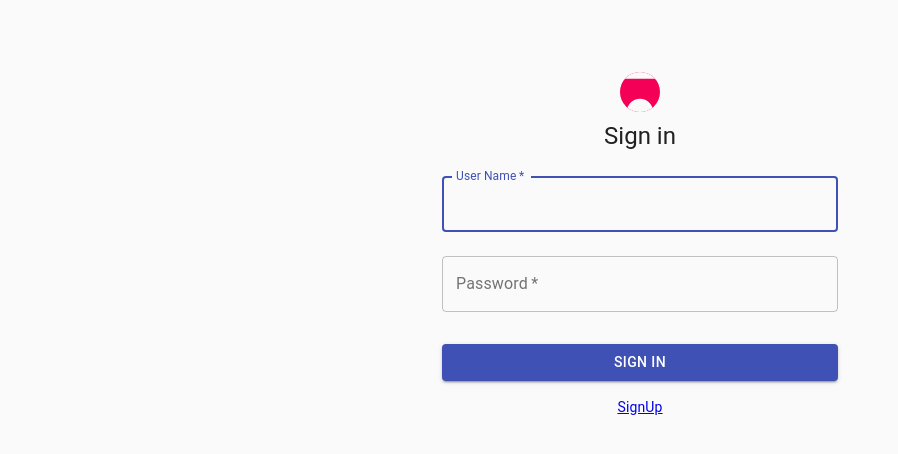
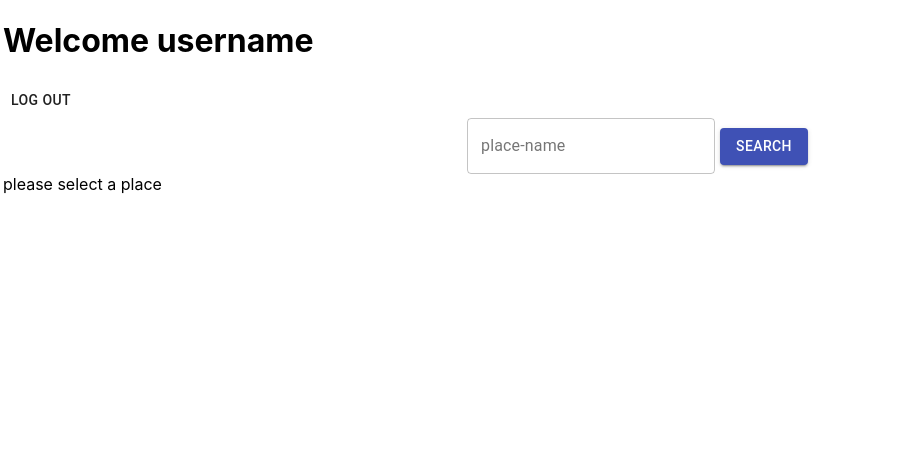
Before and after one commit to fares1994/weatherApp, a React (Create React App) app: page /user/ in a window 1280 px wide. Before the commit this address led to /signin. Shown: the top 454 px of the page, without its empty margins (0-898 px from the left). Built offline with nearby package versions, Linux system fonts and the light colour scheme; sample sign-in values are in the browser's storage.

Commit message:
final touches connecting

```diff
--- a/src/App.js
+++ b/src/App.js
@@ -12,7 +12,7 @@ import User from './pages/user.page';
 import {AuthContext} from './context/auth-context';
 
 const App = () => {
-  const [token, setToken] = useState(false);
+  const [token, setToken] = useState(localStorage.getItem('token') || '');
   const [username, setUserName] = useState('');
 
   const login = useCallback((username,token) => {
--- a/src/components/weather-details/weather-details.jsx
+++ b/src/components/weather-details/weather-details.jsx
@@ -3,6 +3,8 @@ import { makeStyles } from '@material-ui/core/styles';
 import WbSunnyIcon from '@material-ui/icons/WbSunny';
 import CloudIcon from '@material-ui/icons/Cloud';
 import GrainIcon from '@material-ui/icons/Grain';
+import { Build } from '@material-ui/icons';
+import { Button } from '@material-ui/core';
 const useStyles = makeStyles((theme) => ({
     container:{
         display:'flex',
@@ -11,8 +13,8 @@ const useStyles = makeStyles((theme) => ({
     }
   }));
 const stateIcons = {
-    sunny: <WbSunnyIcon className/>,
-    cloud: <CloudIcon />,
+    sunny: <WbSunnyIcon/>,
+    fair: <CloudIcon />,
     rainy: <GrainIcon />
 }
 const WeatherDetails = props =>{
@@ -24,6 +26,7 @@ const WeatherDetails = props =>{
         state:'',
         day:''
     })
+
     useEffect(()=>{
 
        setDetails({
@@ -31,10 +34,25 @@ const WeatherDetails = props =>{
         time:props.time,
         temp:props.temp,
         day: props.day,
-        state: stateIcons[props.state]
+        state: stateIcons[props.state],
+        unit: 'F'
        })
     },[props])
-    return (
+    const changeToCelsius = () =>{
+        if(details.unit==='C'){
+            return
+        }
+        const temp = Math.floor((details.temp -32)*(5/9))
+        setDetails({...details,temp,unit:'C'})
+    }
+    const changeToFahrenheit = () =>{
+        if(details.unit==='F'){
+            return
+        }
+        const temp = Math.floor(details.temp*(9/5) +32)
+        setDetails({...details,temp,unit:'F'})
+    }
+    return(
         <div className={classes.container}>
             <div>
                   { details.state }
@@ -43,6 +61,9 @@ const WeatherDetails = props =>{
                 <h1>{details.place}</h1>
                 <div>{details.time}</div>
                 <div>{details.day}</div>
+                <div>{details.temp} {details.unit}</div>
+                <Button onClick={changeToCelsius}>Celsius</Button>
+                <Button onClick={changeToFahrenheit}>Fahrenheit</Button>
             </div>
 
         </div>
--- a/src/pages/signIn.page.jsx
+++ b/src/pages/signIn.page.jsx
@@ -43,7 +43,7 @@ const SignIn = () =>{
       username:'',
       password:''
   })
-  const [error,setError] = useState(false)
+  const [error,setError] = useState('')
   const [isLoading,setIsLoading] = useState(false)
 
   const formHandler = event =>{
@@ -55,12 +55,12 @@ const SignIn = () =>{
 }
 const submitHandler = async event =>{
     event.preventDefault();
-    console.log(event);
+
     if(form.username.length===0||form.password.length===0){
        return setError('please complete form')
     }
     try{
-       const token = await fetch('http://localhost:3001/signin',
+       const res = await fetch('http://localhost:3001/signin',
        {
          method:'POST',
         headers:{
@@ -68,10 +68,16 @@ const submitHandler = async event =>{
          },
          body:JSON.stringify(form)
        })
-       console.log(form.username,token)
-       return auth.login(form.username,token)
+        if(!res.ok){
+          throw new Error('credintials are not correct')
+        }
+       const token = (await res.json()).token
+
+       auth.login(form.username,token)
+       return localStorage.setItem('token',token)
     }catch(err){
-      setError(err)
+
+      setError(err.message)
     }
 
     //ready to send (form)
--- a/src/pages/signup.page.jsx
+++ b/src/pages/signup.page.jsx
@@ -55,8 +55,8 @@ const [isLoading,setIsLoading] = useState(false)
 }
    const submitHandler = async event =>{
     event.preventDefault();
-    console.log(form)
-    console.log(event);
+
+
     if(form.username.length===0||form.password.length===0||form.confirm_password===0){
         return setError('please complete the form')
     }
@@ -64,7 +64,7 @@ const [isLoading,setIsLoading] = useState(false)
         return setError(`passwords doesn't match`)
     }
     try{
-      const token = await fetch('http://localhost:3001/signup',
+      const res = await fetch('http://localhost:3001/signup',
       {
         method:'POST',
        headers:{
@@ -75,14 +75,16 @@ const [isLoading,setIsLoading] = useState(false)
           password: form.password
         })
       })
-      console.log(form.username,token)
-     return auth.login(form.username,token)
+      if(!res.ok){
+        throw new Error( (await res.json()).message)
+      }
+      const token = await res.json()
+        auth.login(form.username,token)
+     return localStorage.setItem('token',token)
    }catch(err){
-     setError(err)
+     setError(err.message)
    }
-    //ready to send (form)
-    //ready to send (form)
-    //remember to add the error modal and isloading modal
+
   }
   return (
     <React.Fragment>
--- a/src/pages/user.page.jsx
+++ b/src/pages/user.page.jsx
@@ -1,10 +1,13 @@
-import React,{useState} from 'react';
+import React,{useState,useContext} from 'react';
 import './user.style.css'
 import TextField from '@material-ui/core/TextField';
 import { makeStyles } from '@material-ui/core/styles';
 import Button from '@material-ui/core/Button';
 import ErrorModal from '../components/ui-elements/ErrorModal';
 import WeatherDetails from '../components/weather-details/weather-details';
+import {AuthContext} from '../context/auth-context';
+
+
 const DUMMY_WEATHER_DATA = {
     weatherState:'sunny',
     tempF: 70,
@@ -41,18 +44,32 @@ const UserPage = () =>{
     const [place,setPlace] = useState('')
     const [error,setError] = useState(false)
     const [data,setData] = useState({})
+    const auth = useContext(AuthContext);
     const inputHandler = event =>{
-        setPlace(event)
+        setPlace(event.target.value)
     }
-    const handleSearch = event =>{
+    const handleSearch = async event =>{
         event.preventDefault();
         if(place.length===0){
             return setError('please enter a place')
         }
-        console.log(place)
-        // then fetch
-        setData(DUMMY_WEATHER_DATA)
-        // handle error later
+        try{
+          const res = await fetch(`http://localhost:3001/weather?city=${place}`)
+          if(!res.ok){
+              throw new Error('can not fetch from database')
+          }
+          const obj = await res.json()
+          console.log(obj)
+          const STATES = ['sunny','cloudy',]
+
+          setData(obj)
+        }catch(err){
+           setError(err.message)
+        }
+    }
+    const logOutHandler = () =>{
+        auth.logout()
+        localStorage.clear()
     }
     const clearError = () =>{
         setError(false)
@@ -64,6 +81,7 @@ const UserPage = () =>{
             onClear={clearError}
             />
             <h1 className={classes.heading}>Welcome username</h1>
+            <Button onClick={logOutHandler}>Log Out</Button>
             <form className={classes.form}
             noValidate
             autoComplete="off"
@@ -86,15 +104,14 @@ const UserPage = () =>{
             {
                 Object.keys(data).length === 0? <div>please select a place</div>
                 :<WeatherDetails
-                   place={data.placeName}
-                   time={data.observationTime}
-                   temp={data.tempF}
-                   state={data.weatherState}
+                   place={data.name}
+                   time={data.obTime}
+                   temp={data.temperature}
+                   state={data.state}
                    day={data.day}
                 />
             }
        </div>
    )
 }
-
 export default UserPage;
--- a/src/pages/user.style.css
+++ b/src/pages/user.style.css
@@ -3,5 +3,6 @@
 }
 .MuiSvgIcon-root{
     width: 10rem !important;
-    height:10rem !important
+    height:10rem !important;
+
 }
```
